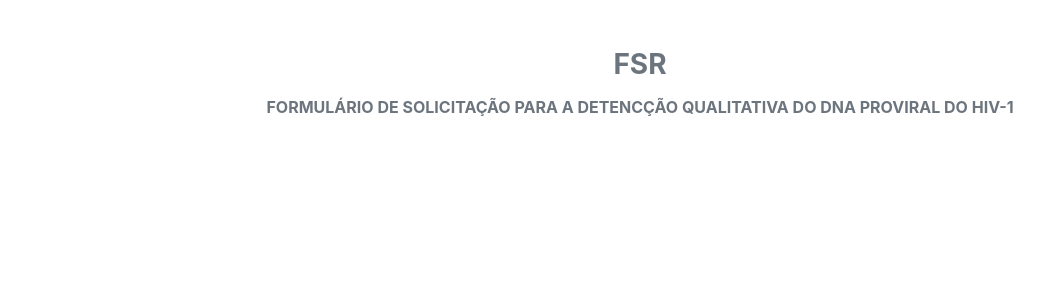
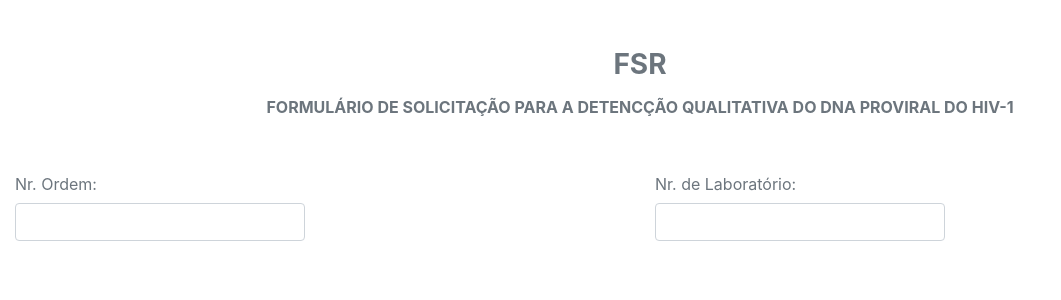
Before and after one commit to irzelindo/disa_poc_fe, a React (Create React App) app: page / in a window 1280 px wide. Shown: the top 300 px of the page, without its empty margins (0-1061 px from the left). Built offline with nearby package versions, Linux system fonts and the light colour scheme.

Commit message:
Create form component

```diff
--- a/src/components/form/form.js
+++ b/src/components/form/form.js
@@ -1,11 +1,13 @@
 import React, { Component } from "react";
-import Header from "./form_header";
+import FormHeader from "./form_header";
+import FormSeach from './form_search';
 
 class Form extends Component {
   render(){
     return (
         <form>
-            <Header />
+            <FormHeader />
+            <FormSeach />
         </form>
     )
   };
--- a/src/components/form/form_header.js
+++ b/src/components/form/form_header.js
@@ -1,7 +1,7 @@
 import React, { Component } from "react";
 
 // The form Title goes in this component
-class Header extends Component {
+class FormHeader extends Component {
   render(){
     return (
       <div className="text-center col-12 my-5">
@@ -14,4 +14,4 @@ class Header extends Component {
   }
 }
 
-export default Header;
+export default FormHeader;
--- /dev/null
+++ b/src/components/form/form_search.js
@@ -0,0 +1,33 @@
+import React, { Component } from "react";
+
+// The form seach section
+class FormSeach extends Component {
+  render(){
+    return (
+        <div className="row">
+            <div className="col-sm-12 col-md-6 col-lg-6">
+                <div className="row g-3 align-items-center">
+                    <div className="col-sm-12 col-md-12 col-lg-12">
+                        <label for="nr_de_ordem" className="col-form-label float-left text-muted">Nr. Ordem:</label>
+                    </div>
+                    <div className="col-sm-12 col-md-6 col-lg-6 align-items-center">
+                        <input type="text" id="nr_de_ordem" className="form-control" name="nr_de_ordem" />
+                    </div>
+                </div>
+            </div>
+            <div className="col-sm-12 col-md-6 col-lg-6">
+                <div className="row g-3 align-items-center">
+                    <div className="col-sm-12 col-md-12 col-lg-12">
+                        <label for="nr_de_laboratorio" className="col-form-label float-left text-muted">Nr. de Laboratório:</label>
+                    </div>
+                    <div className="col-sm-12 col-md-6 col-lg-6">
+                        <input type="text" id="nr_de_laboratorio" className="form-control" name="nr_de_laboratorio" />
+                    </div>
+                </div>
+            </div>
+        </div>
+    )
+  }
+}
+
+export default FormSeach;
```
